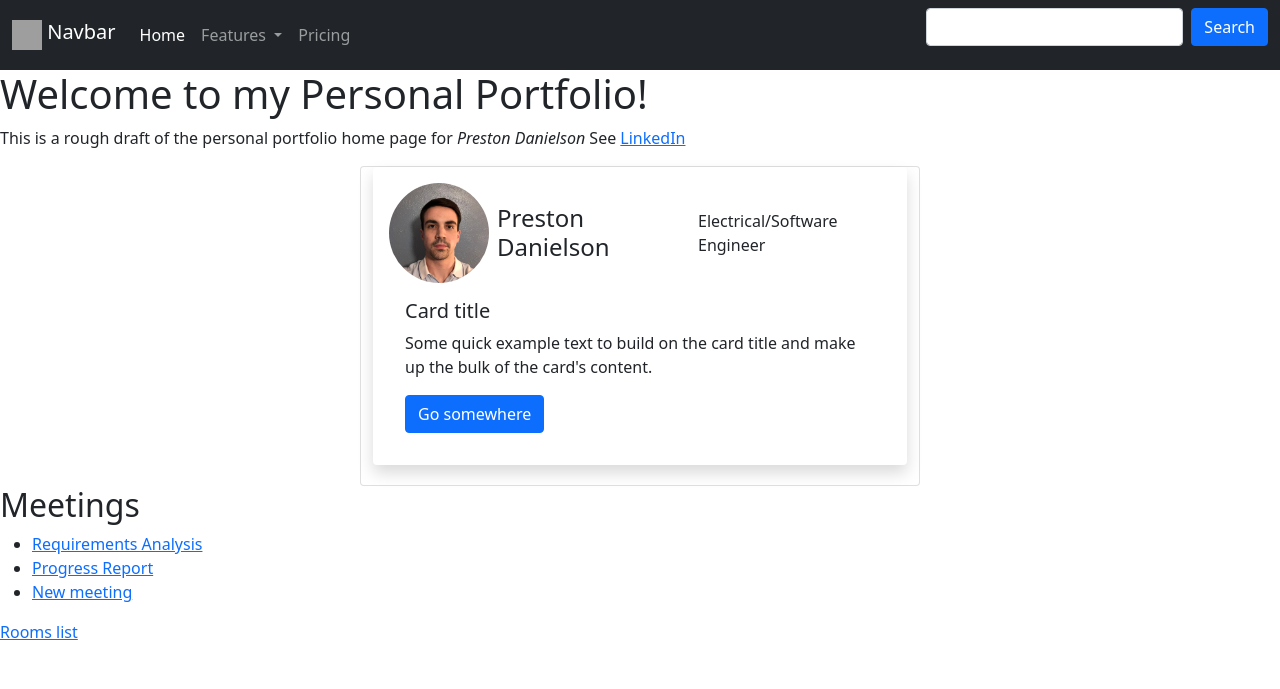
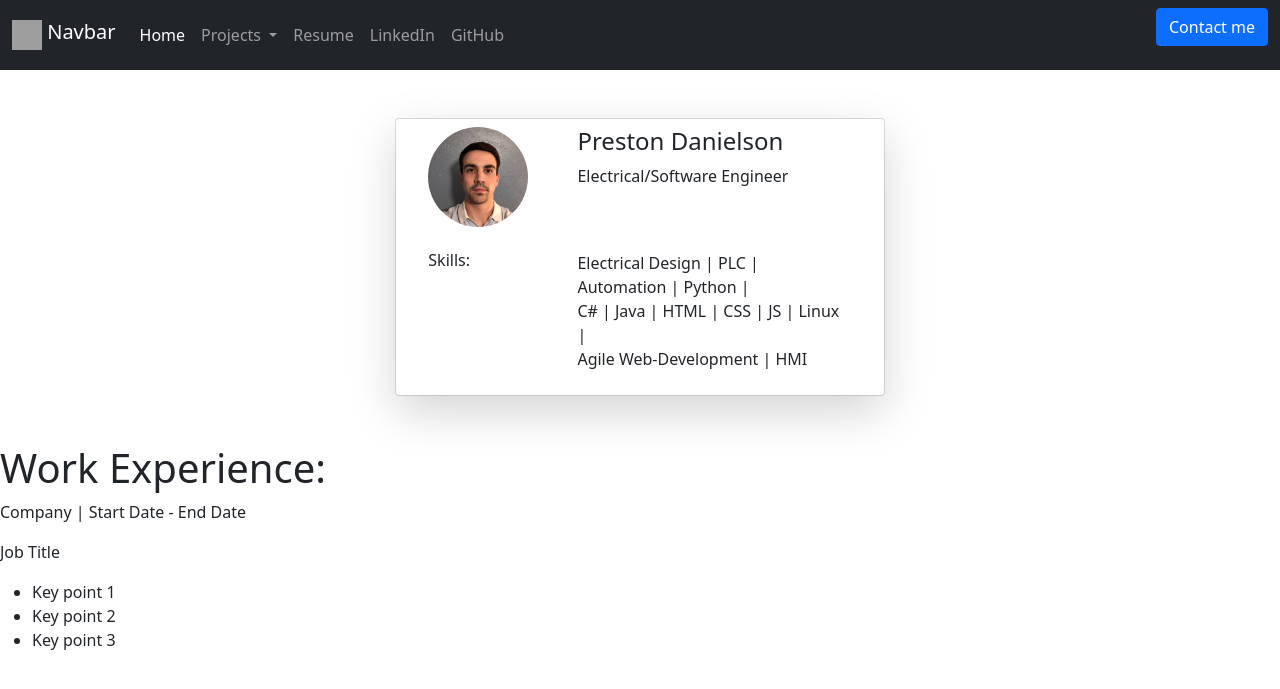
Before and after one commit to PDani96/Personal_Portfolio, a Django app: page / in a window 1280 px wide. Shown: the top 689 px of the page. Run offline with Django 4.2, Linux system fonts and the light colour scheme; data comes from the database, SQL or seed files in the repository; parts of the project's set-up code (start-up, migrations or seed data) failed here and were passed over; some libraries are stand-ins or nearby versions; grey boxes are pictures that could not be loaded.

Commit message:
Created flippable card, added some customization to navbar and page content.

```diff
--- a/website/static/website/css/custom.css
+++ b/website/static/website/css/custom.css
@@ -23,3 +23,37 @@
 .rounded-circle {
     border-radius: 50%!important;
 }
+
+.card-container {
+    display: grid;
+    perspective: 700px;
+}
+
+.card-flip, .card-container {
+    transform-style: preserve-3d;
+    transition: all 0.7s;
+}
+
+.card-flip div {
+    backface-visibility: hidden;
+    transform-style: preserve-3d;
+}
+
+.card-container:hover .card-flip {
+    transform: rotateY(180deg);
+}
+
+.card-flip {
+    display: grid; grid-template: 1fr / 1fr;
+    grid-template-areas: "frontAndBack";
+    transform-style: preserve-3d;
+}
+
+.front {
+    grid-area: frontAndBack;
+}
+
+.back {
+    grid-area: frontAndBack;
+    transform: rotateY(-180deg);
+}
--- a/website/templates/base.html
+++ b/website/templates/base.html
@@ -44,24 +44,33 @@
                     </li>
                     <li class="nav-item dropdown">
                         <a href="#" class="nav-link dropdown-toggle" id="navbarDropdown" role="button" data-bs-toggle="dropdown" aria-expanded="false">
-                            Features
+                            Projects
                         </a>
                         <ul class="dropdown-menu" aria-labelledby="navbarDropdown">
-                            <li><a href="#" class="dropdown-item">Feature #1</a></li>
-                            <li><a href="#" class="dropdown-item">Feature #2</a></li>
-                            <li><a href="#" class="dropdown-item">Feature #3</a></li>
+                            <li><a href="#" class="dropdown-item">Project #1</a></li>
+                            <li><a href="#" class="dropdown-item">Project #2</a></li>
+                            <li><a href="#" class="dropdown-item">Project #3</a></li>
                         </ul>
                     </li>
                     <li class="nav-item active">
                         <a href="#" class="nav-link">
-                            Pricing
+                            Resume
+                        </a>
+                    </li>
+                    <li class="nav-item active">
+                        <a href="https://www.linkedin.com/in/preston-danielson-eit-1844b9103/" class="nav-link">
+                            LinkedIn
+                        </a>
+                    </li>
+                    <li class="nav-item active">
+                        <a href="https://github.com/PDani96" class="nav-link">
+                            GitHub
                         </a>
                     </li>
                 </ul>
             </div>
             <form class="d-flex">
-                <input type="text" class="form-control me-2">
-                <button type="submit" class="btn btn-primary">Search</button>
+                <button type="submit" class="btn btn-primary">Contact me</button>
             </form>
         </div>
     </nav>
--- a/website/templates/website/welcome.html
+++ b/website/templates/website/welcome.html
@@ -5,42 +5,58 @@
 {% block title %}Welcome{% endblock %}
 
 {% block content %}
-    <h1>Welcome to my Personal Portfolio!</h1>
-    <p>
-        This is a rough draft of the personal portfolio home page for
-        <em>Preston Danielson</em>
-        See <a href="https://www.linkedin.com/in/preston-danielson-eit-1844b9103/">LinkedIn</a>
-    </p>
-
-    <div class="row justify-content-center">
-        <div class="card" style="width: 35rem; height: 20rem;">
-            <div class="shadow p-3 mb-5 bg-white rounded">
-                <div class="card-img-top d-flex align-items-center bg-white">
-                    <div class="avatar-big">
-                        <img class="avatar-img rounded-circle" src="{% static 'img/headshot.jpg' %}" />
+    <div class="container-fluid mt-5 mb-5">
+        <div class="row justify-content-center">
+            <div class="col-auto card-container">
+                <div class="card-flip">
+                    <div class="card front">
+                        <div class="shadow-lg p-2 bg-white rounded">
+                            <div class="container-fluid">
+                                <div class="row">
+                                    <div class="col-4">
+                                        <div class="avatar-big">
+                                            <img class="avatar-img rounded-circle"
+                                                 src="{% static 'img/headshot.jpg' %}"
+                                            />
+                                        </div>
+                                    </div>
+                                    <div class="col-8">
+                                        <h4>Preston Danielson</h4>
+                                        Electrical/Software Engineer
+                                    </div>
+                                </div>
+                                <div class="row mt-4">
+                                    <div class="col-4">
+                                        <h6>Skills:</h6>
+                                    </div>
+                                    <div class="col-8">
+                                        <p>
+                                            Electrical Design | PLC | Automation | Python | <br>
+                                            C# | Java | HTML | CSS | JS | Linux | <br>
+                                            Agile Web-Development | HMI
+                                        </p>
+                                    </div>
+                                </div>
+                            </div>
+                        </div>
                     </div>
-                    <h4 class="col p-2 m-0">Preston Danielson</h4>
-                    <p class="col p-2 m-0">Electrical/Software Engineer</p>
-                </div>
-
-                <div class="card-body">
-                    <h5 class="card-title">Card title</h5>
-                    <p class="card-text">Some quick example text to build on the card title and make up the bulk of the card's content.</p>
-                    <a href="#" class="btn btn-primary">Go somewhere</a>
+                    <div class="card back">
+                        <div class="shadow-lg p-3 bg-white rounded">
+                            Back
+                        </div>
+                    </div>
                 </div>
             </div>
         </div>
     </div>
 
-    <h2>Meetings</h2>
+    <h1>Work Experience:</h1>
+    <p>Company | Start Date - End Date</p>
+    <p>Job Title</p>
     <ul>
-        {% for meeting in meetings %}
-            <li>
-                <a href="{% url 'detail' meeting.id %}">
-                    {{ meeting.title }}
-                </a>
-            </li>
-        {% endfor %}
+        <li>Key point 1</li>
+        <li>Key point 2</li>
+        <li>Key point 3</li>
     </ul>
-    <a href="{% url 'rooms' %}">Rooms list</a>
+
 {% endblock %}
```
